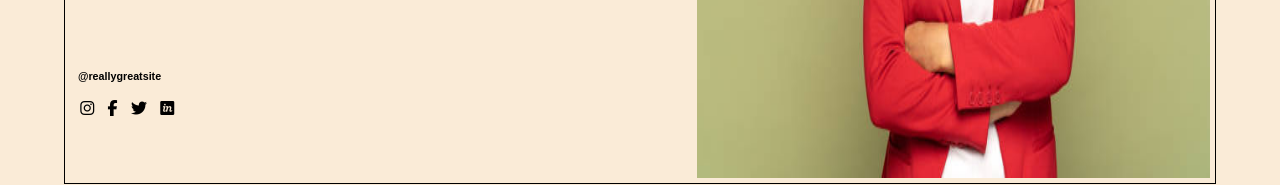
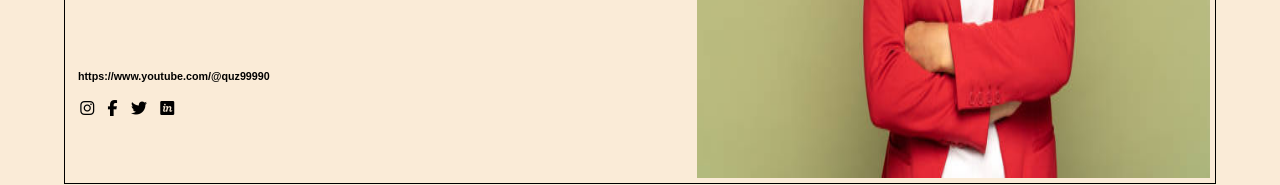
Before and after one commit to Zobia-hub/css-4-, a plain HTML site: page index1.html in a window 1280 px wide. Shown: the part 557-742 px from the top of the page. Drawn offline with Linux system fonts and the light colour scheme.

Commit message:
Update index1.html

```diff
--- a/index1.html
+++ b/index1.html
@@ -33,7 +33,7 @@
                 located in San Francisco, California.</p>
           </div>
           <div class="bottom2">
-            <h6>@reallygreatsite</h6>
+            <h6>https://www.youtube.com/@quz99990</h6>
             <br>
             <div class="element">
             <div class="insta"><i class="fa-brands fa-instagram"></i></div>
```
